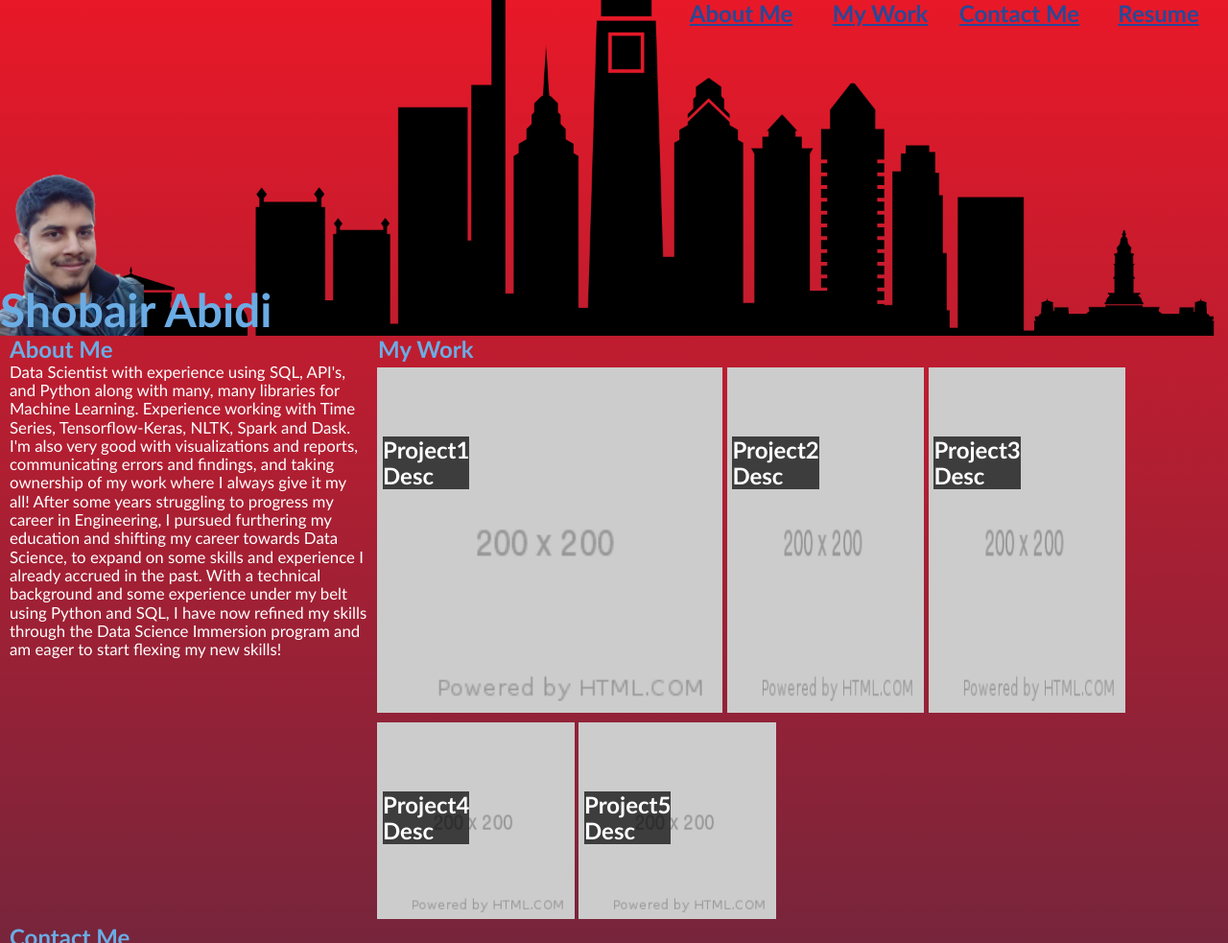
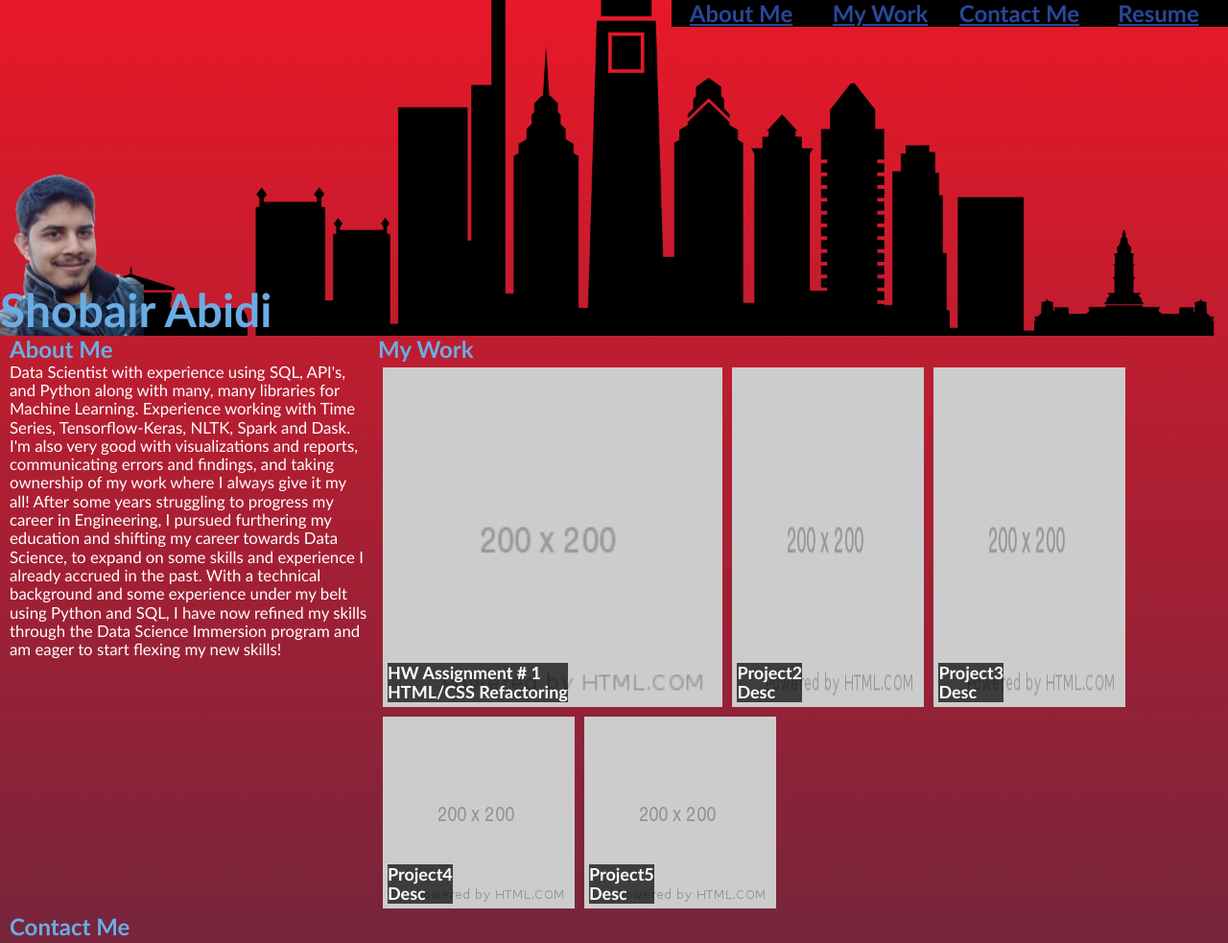
Before and after one commit to shobes572/shobes572.github.io, a plain HTML site: page HW02/index.html in a window 1280 px wide. Shown: the top 983 px of the page at 96% size. Drawn offline with Linux system fonts and the light colour scheme.

Commit message:
updated styling for cards and nav bar and added Readme

```diff
--- a/HW02/Assets/css/style.css
+++ b/HW02/Assets/css/style.css
@@ -73,6 +73,7 @@ header nav {
 header nav a {
     display: inline-block;
     color: var(--nvcolor);
+    background-color: var(--color-2);
     text-decoration: underline;
     justify-content: center;
     text-align: center;
@@ -80,11 +81,10 @@ header nav a {
     height: fit-content;
     width: 145px;
     padding: 3;
-    border-left: 3 solid var(--color-1);
 }
 header nav a:hover {
     color: var(--color-1);
-    opacity: 85%;
+    opacity: 50%;
     background-color: var(--color-2);
 }
 /* ############################################# */
@@ -125,6 +125,7 @@ header nav a:hover {
 }
 .card {
     display: flex;
+    position: relative;
     flex-grow: 1;
     flex-shrink: 1;
     margin: 5px;
@@ -140,12 +141,15 @@ header nav a:hover {
 }
 .card > h3 {
     display: block;
-    position: relative;
-    margin: 3rem -4rem 0 0;
+    position: absolute;
+    bottom: 5px;
+    left: 5px;
     transition: all 0.5s ease-in-out;
     height: fit-content;
+    max-width: fit-content;
     background-color: rgba(0,0,0,0.7);
     color: var(--color-1);
+    font-size: 75%;
 
 }
 .card:first-of-type {
@@ -229,4 +233,7 @@ footer {
     .card {
         width: 100%;
     }
+    .card > h3 {
+        font-size: 65%;
+    }
 }
--- a/HW02/index.html
+++ b/HW02/index.html
@@ -28,8 +28,8 @@
         <section id="MyWork">
             <h2>My Work</h2>
             <section class="cards">
-                <a class="card" href="">
-                    <h3>Project1<br>Desc</h3>
+                <a class="card" href="../HW01/">
+                    <h3>HW Assignment # 1<br>HTML/CSS Refactoring</h3>
                     <img src="./Assets/img/placehoder.png" alt="placehoder image">
                 </a>
                 <a class="card" href="">
```
Also changed, not shown: HW02/README.md.
